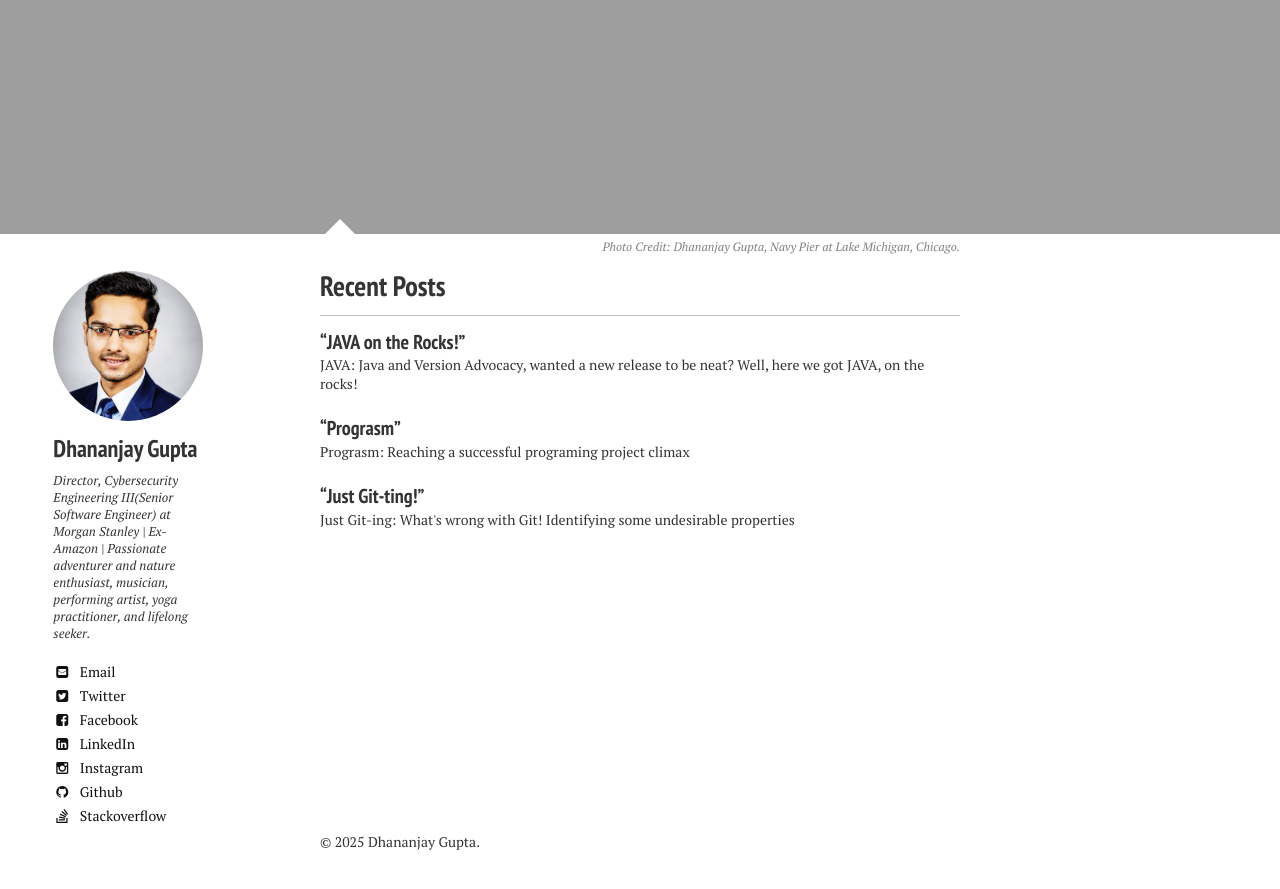
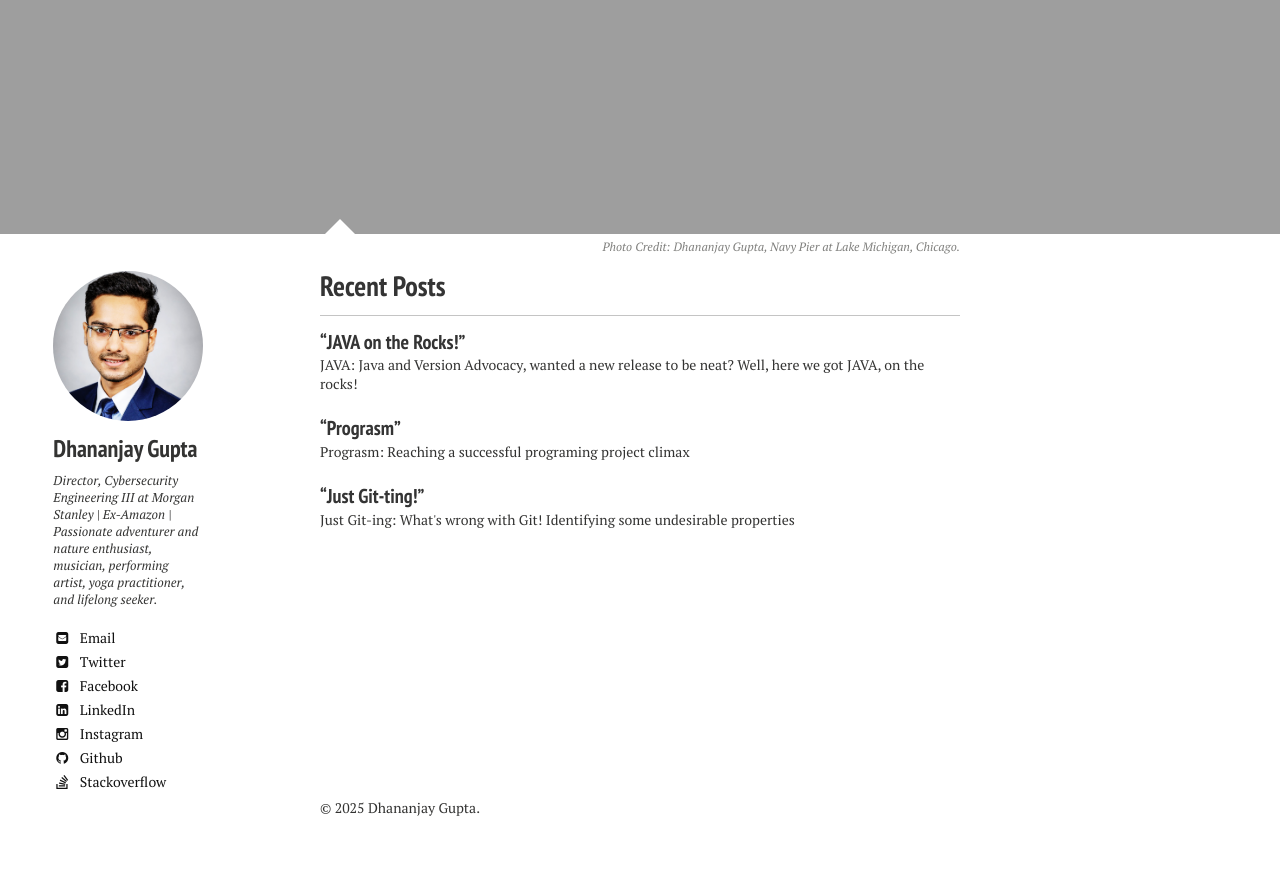
Before and after one commit to DhananjayGupta300/DhananjayGupta300.github.io, a Jekyll site: the page built from index.md, in a window 1280 px wide and 900 px high, scrolled down 810 px. Shown: the top 889 px of the window. Built offline with Jekyll 4.4.1, drawn with Linux system fonts in a browser that asks for light colours; nearby versions of some CDN libraries; after the commit the page ends 1676 px from its top, so only the background shows below that.

Commit message:
Update _config.yml

```diff
--- a/_config.yml
+++ b/_config.yml
@@ -43,7 +43,7 @@ titlecase: true
 owner:
   name: Dhananjay Gupta
   avatar: Dhananjay Gupta Bio.jpg
-  bio: "Director, Cybersecurity Engineering III(Senior Software Engineer) at Morgan Stanley | Ex-Amazon | Passionate adventurer and nature enthusiast, musician, performing artist, yoga practitioner, and lifelong seeker."
+  bio: "Director, Cybersecurity Engineering III at Morgan Stanley | Ex-Amazon | Passionate adventurer and nature enthusiast, musician, performing artist, yoga practitioner, and lifelong seeker."
   email: dhananjaygupta300@gmail.com
   linkedin: dgupta25
   github: DhananjayGupta300
```
